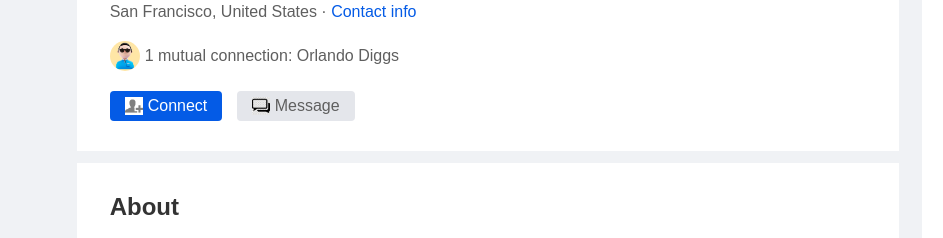
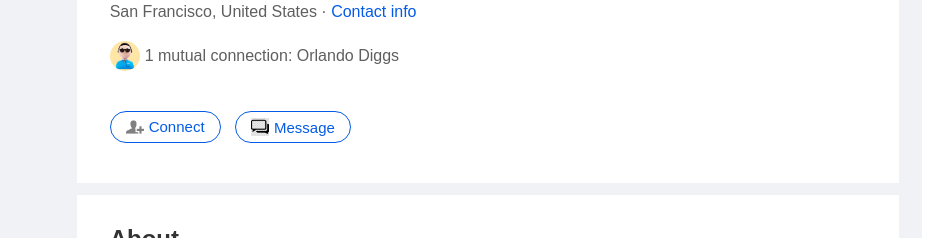
Before and after one commit to PACIFIQUEGIT/Linkedin-Clone, a plain HTML site: page profile.html in a window 1280 px wide. Shown: the part 469-707 px from the top of the page, 0-943 px from the left. Drawn offline with Linux system fonts and the light colour scheme.

Commit message:
new updates

```diff
--- a/profile.html
+++ b/profile.html
@@ -133,7 +133,7 @@
                     <span>1 mutual connection: Orlando Diggs</span>
                 </div>
                 <div class="profile-btn">
-                    <a href="" class="primary-btn"><img src="images/connect.png" alt="">Connect</a>
+                    <a href="" class="ad-link"><img src="images/connect.png" alt="">Connect</a>
                     <a href=""><img src="images/chat.png" alt="">Message</a>
                 </div>
             </div>
--- a/styles.css
+++ b/styles.css
@@ -568,10 +568,13 @@ a{
 .profile-btn a{
     display: inline-flex;
     align-items: center;
-    background: #e4e6eb;
+    background: white;
     padding: 6px 15px;
-    border-radius: 4px;
+    border-radius: 20px;
     margin-right: 10px;
+    font-size: 15px;
+    border: 1px solid #045be6;
+    color: #045be6;
 }
 .profile-btn a img{
     width: 18px;
```
